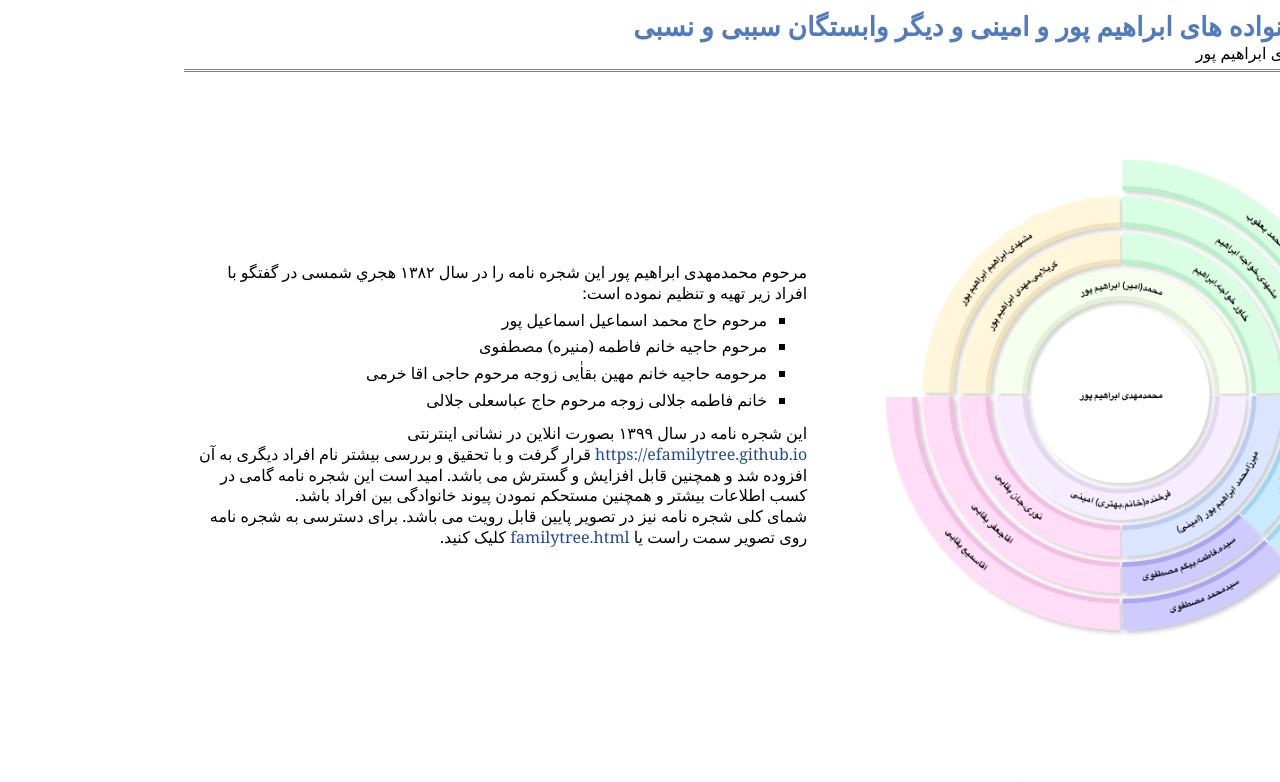
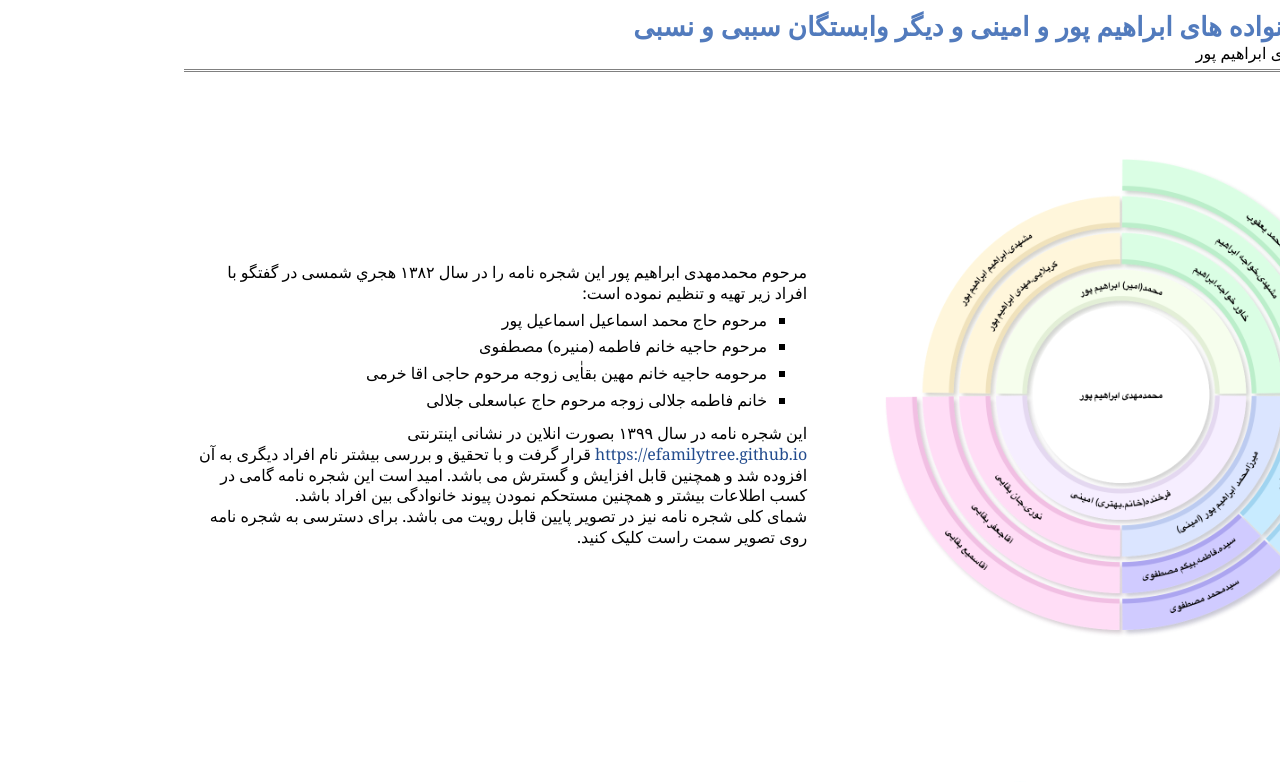
Before and after one commit to efamilytree/efamilytree.github.io, a plain HTML site: page index.html in a window 1280 px wide. Shown: the top 782 px of the page. Drawn offline with Linux system fonts and the light colour scheme.

Commit message:
Third Commit

```diff
--- a/index.html
+++ b/index.html
@@ -29,7 +29,7 @@
 <p>این شجره نامه در سال ۱۳۹۹ بصورت انلاین در نشانی اینترنتی <a href="https://efamilytree.github.io">https://efamilytree.github.io</a>  قرار گرفت و با تحقیق و بررسی  بیشتر نام افراد دیگری به آن افزوده شد و همچنین قابل افزایش و گسترش می باشد.
 امید است این شجره نامه گامی در کسب اطلاعات بيشتر و همچنین مستحکم نمودن پیوند خانوادگی بین افراد باشد.<br />
 شمای کلی شجره نامه نیز در تصویر پایین قابل رویت می باشد.
-برای دسترسی به شجره نامه روی تصویر سمت راست یا <a href="اینجا">familytree.html</a> کلیک کنید.</p>
+برای دسترسی به شجره نامه روی تصویر سمت راست کلیک کنید.</p>
 </td></tr></table>
 <table class="imgtable"><tr><td>
 <a href="familytree.html"><img src="pic/ebrahimpour.png" alt="alt text" width="1400px" height="500px" /></a>&nbsp;</td>
```
Also changed, not shown: 1 other file.
